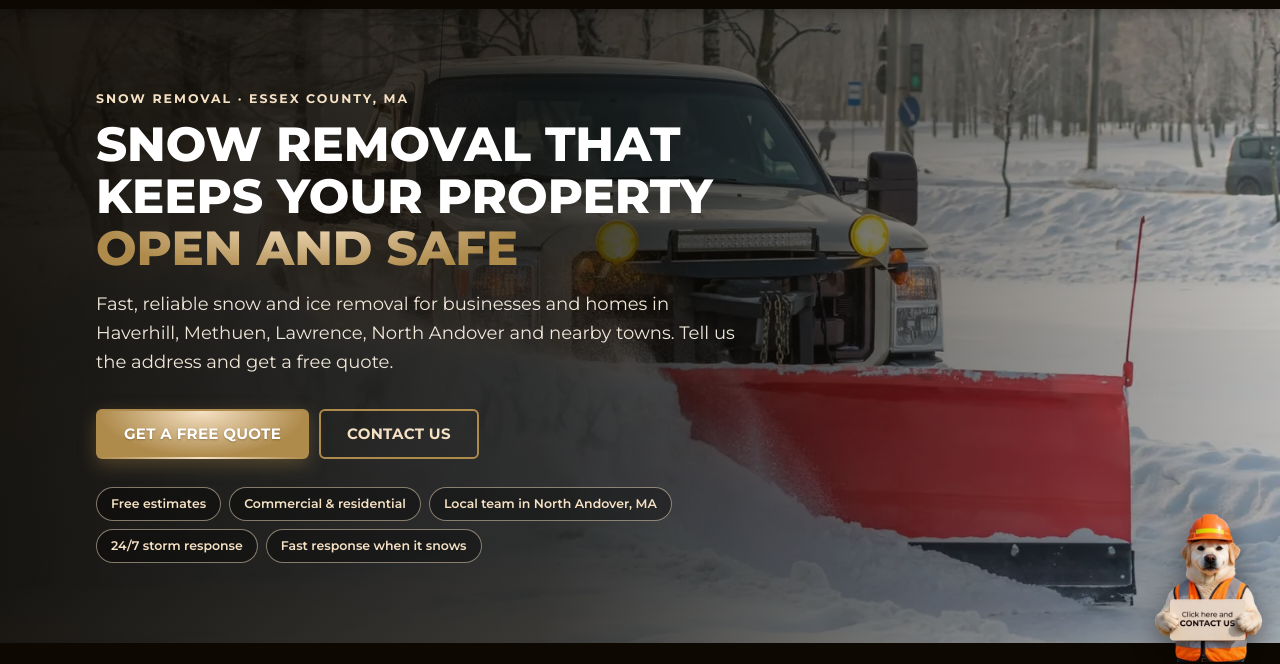
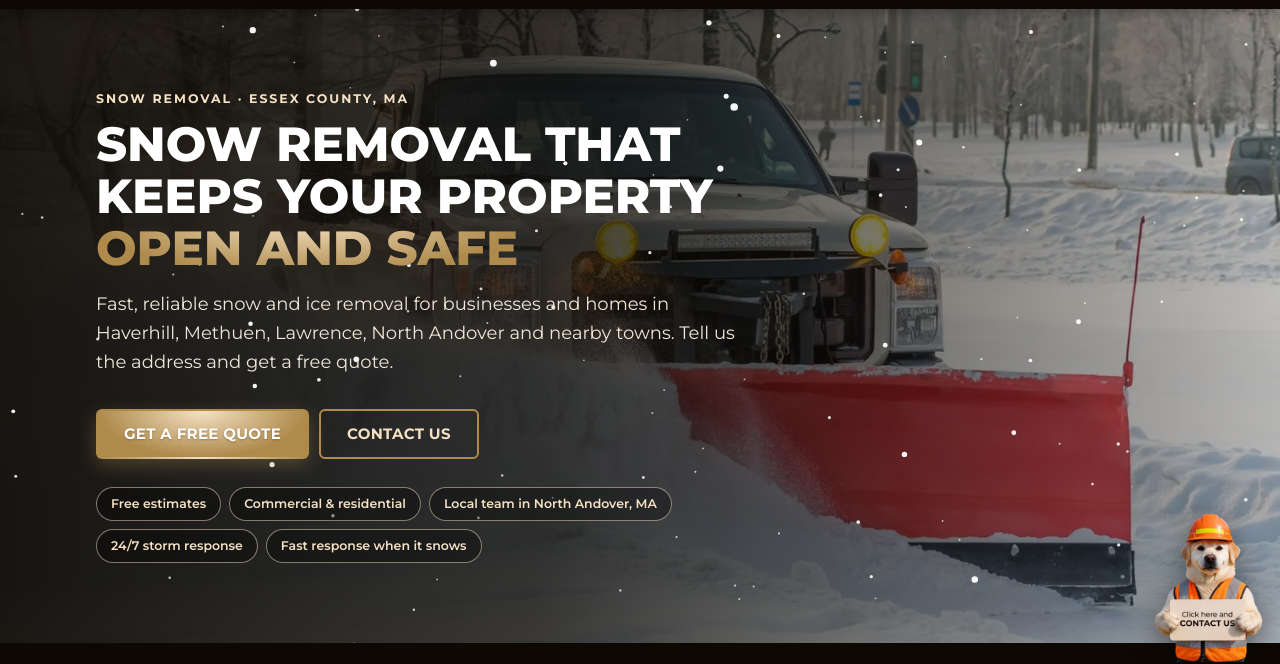
Before and after one commit to MovingTarget-Dash/Snow-Removal-NE, a plain HTML site: page index.html in a window 1280 px wide. Shown: the part 138-802 px from the top of the page. Drawn offline with Linux system fonts and the light colour scheme.

Commit message:
Hero: animacao de neve caindo sobre a foto
Co-Authored-By: Claude Sonnet 5.5 <noreply@anthropic.com>

```diff
--- a/assets/css/style.css
+++ b/assets/css/style.css
@@ -267,3 +267,6 @@ details.faq p{padding:2px 4px 20px 34px;color:#555;margin:0}
 .rv-modal .x{position:absolute;top:14px;right:14px;width:34px;height:34px;border-radius:50%;border:1px solid var(--line);background:#fff;font-size:20px;line-height:1;cursor:pointer}
 @media (max-width:900px){.rv-slide{flex-basis:50%}}
 @media (max-width:640px){.rv-slide{flex-basis:100%}.rv-arrow.prev{left:-6px}.rv-arrow.next{right:-6px}}
+
+/* falling snow over the hero photo */
+.hero .snow{position:absolute;inset:0;width:100%;height:100%;z-index:-1;pointer-events:none}
--- a/assets/js/main.js
+++ b/assets/js/main.js
@@ -140,3 +140,55 @@
   move(false);
   restart();
 })();
+
+/* falling snow over the home hero (skipped for "reduce motion") */
+(function () {
+  var hero = document.querySelector('.hero:not(.sm)');
+  if (!hero || window.matchMedia('(prefers-reduced-motion: reduce)').matches) return;
+  var cv = document.createElement('canvas');
+  cv.className = 'snow';
+  cv.setAttribute('aria-hidden', 'true');
+  hero.appendChild(cv);
+  var ctx = cv.getContext('2d'), W = 0, H = 0, dpr = 1, flakes = [], t = 0, raf = 0, visible = true;
+  function make(first) {
+    var r = 0.8 + Math.random() * Math.random() * 3.2;
+    return { x: Math.random() * W, y: first ? Math.random() * H : -r * 2, r: r,
+             vy: 18 + r * 14 + Math.random() * 10, ph: Math.random() * 6.28, sw: 8 + Math.random() * 18,
+             a: 0.45 + Math.min(r / 4, 0.5) };
+  }
+  function size() {
+    dpr = Math.min(window.devicePixelRatio || 1, 2);
+    W = hero.clientWidth; H = hero.clientHeight;
+    cv.width = W * dpr; cv.height = H * dpr;
+    ctx.setTransform(dpr, 0, 0, dpr, 0, 0);
+    var want = Math.min(Math.round(W * H / 7000), 170);
+    while (flakes.length < want) flakes.push(make(true));
+    flakes.length = want;
+  }
+  var last = 0;
+  function frame(ts) {
+    raf = 0;
+    if (!visible || document.hidden) { last = 0; return; }
+    var dt = last ? Math.min((ts - last) / 1000, 0.05) : 0.016;
+    last = ts; t += dt;
+    ctx.clearRect(0, 0, W, H);
+    for (var i = 0; i < flakes.length; i++) {
+      var f = flakes[i];
+      f.y += f.vy * dt;
+      var x = f.x + Math.sin(t * 0.8 + f.ph) * f.sw;
+      if (f.y > H + f.r * 2) { flakes[i] = make(false); continue; }
+      ctx.globalAlpha = f.a;
+      ctx.fillStyle = '#fff';
+      ctx.beginPath(); ctx.arc(x, f.y, f.r, 0, 6.2832); ctx.fill();
+    }
+    raf = requestAnimationFrame(frame);
+  }
+  function run() { if (!raf && visible && !document.hidden) raf = requestAnimationFrame(frame); }
+  size();
+  window.addEventListener('resize', size);
+  document.addEventListener('visibilitychange', run);
+  if ('IntersectionObserver' in window) {
+    new IntersectionObserver(function (en) { visible = en[0].isIntersecting; run(); }).observe(hero);
+  }
+  run();
+})();
```
Also changed, not shown: 404.html (+2 -2 lines), about/index.html (+2 -2 lines), blog/brine-vs-rock-salt-what-is-the-difference/index.html (+2 -2 lines), blog/how-to-get-your-parking-lot-ready-for-the-first-snowfall/index.html (+2 -2 lines), blog/index.html (+2 -2 lines), blog/per-visit-or-seasonal-snow-plan-which-is-better/index.html (+2 -2 lines), commercial-snow-removal/index.html (+2 -2 lines), contact/index.html (+2 -2 lines), index.html (+2 -2 lines), our-work/index.html (+2 -2 lines), privacy-policy/index.html (+2 -2 lines), residential-snow-removal/index.html (+2 -2 lines), service-areas/index.html (+2 -2 lines), terms/index.html (+2 -2 lines), 1 more files, 1 other file.
